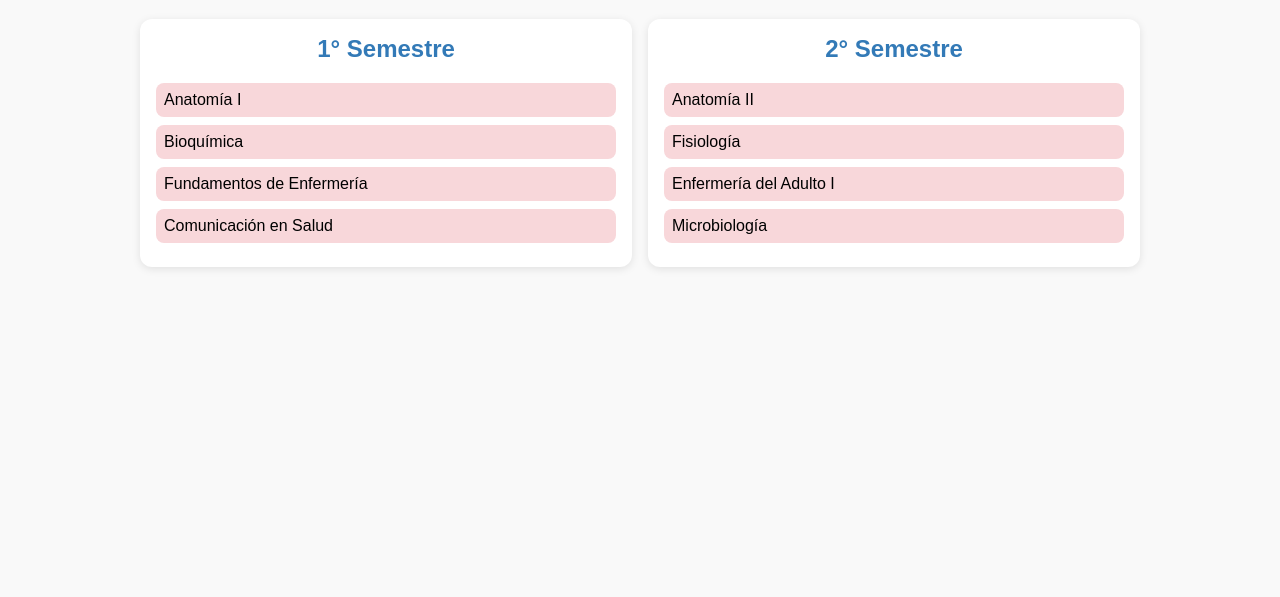
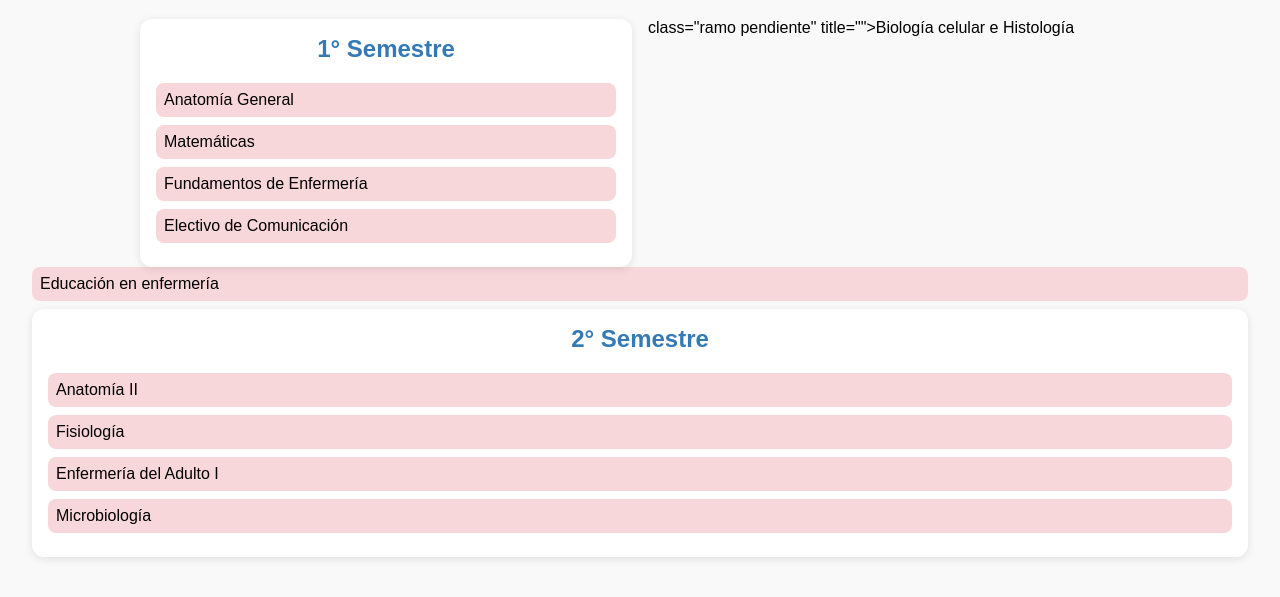
Before and after one commit to gianella-glith/gianella.github, a plain HTML site: page index.html in a window 1280 px wide. Shown: the part 93-690 px from the top of the page. Drawn offline with Linux system fonts and the light colour scheme.

Commit message:
Update index.html
corrección del primer semestre

```diff
--- a/index.html
+++ b/index.html
@@ -60,11 +60,12 @@
     <!-- Semestres -->
     <div class="semestre">
       <h2>1° Semestre</h2>
-      <div class="ramo pendiente" title="Descripción o info del ramo">Anatomía I</div>
-      <div class="ramo pendiente" title="">Bioquímica</div>
+      <div class="ramo pendiente" title="Descripción o info del ramo">Anatomía General</div>
+      <div class="ramo pendiente" title="">Matemáticas</div>
       <div class="ramo pendiente" title="">Fundamentos de Enfermería</div>
-      <div class="ramo pendiente" title="">Comunicación en Salud</div>
-    </div>
+      <div class="ramo pendiente" title="">Electivo de Comunicación</div>
+      </div> class="ramo pendiente" title="">Biología celular e Histología</div>
+      <div class="ramo pendiente" title="">Educación en enfermería</div>
     <div class="semestre">
       <h2>2° Semestre</h2>
       <div class="ramo pendiente" title="">Anatomía II</div>
```
